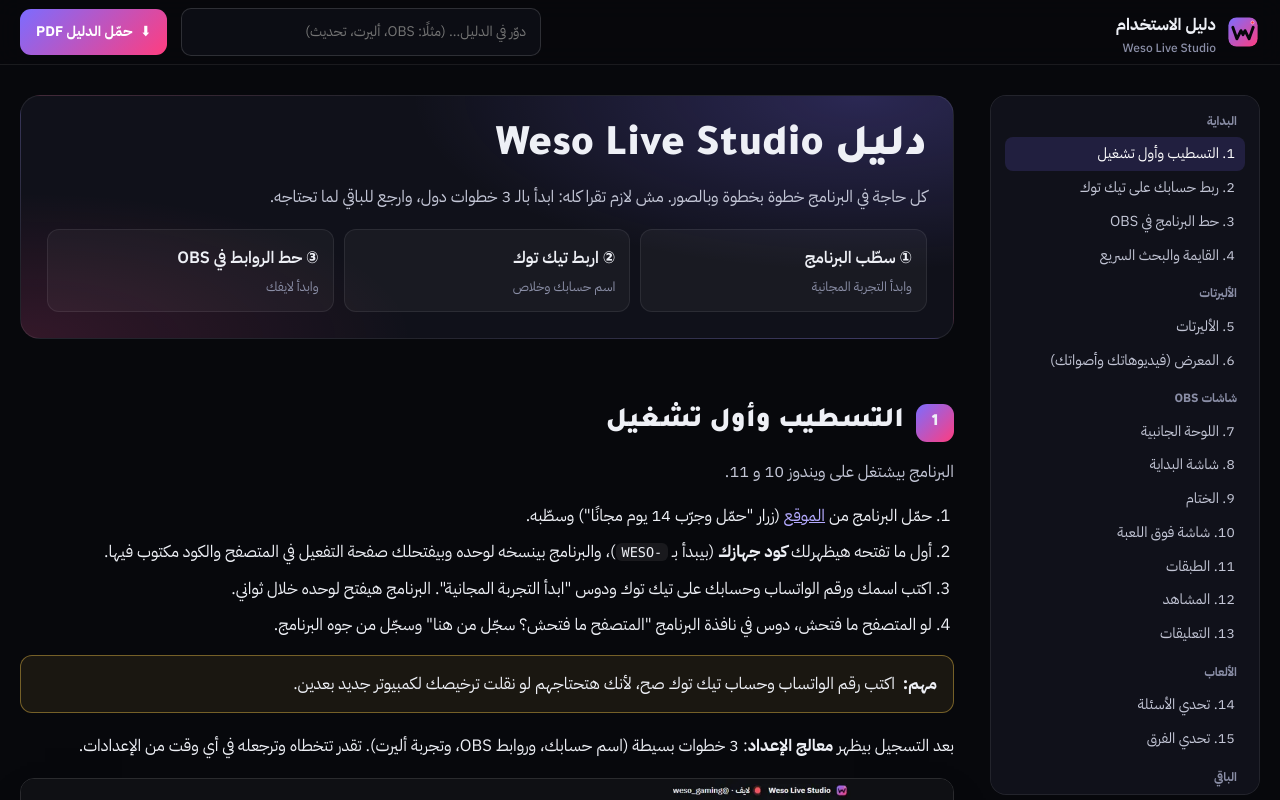
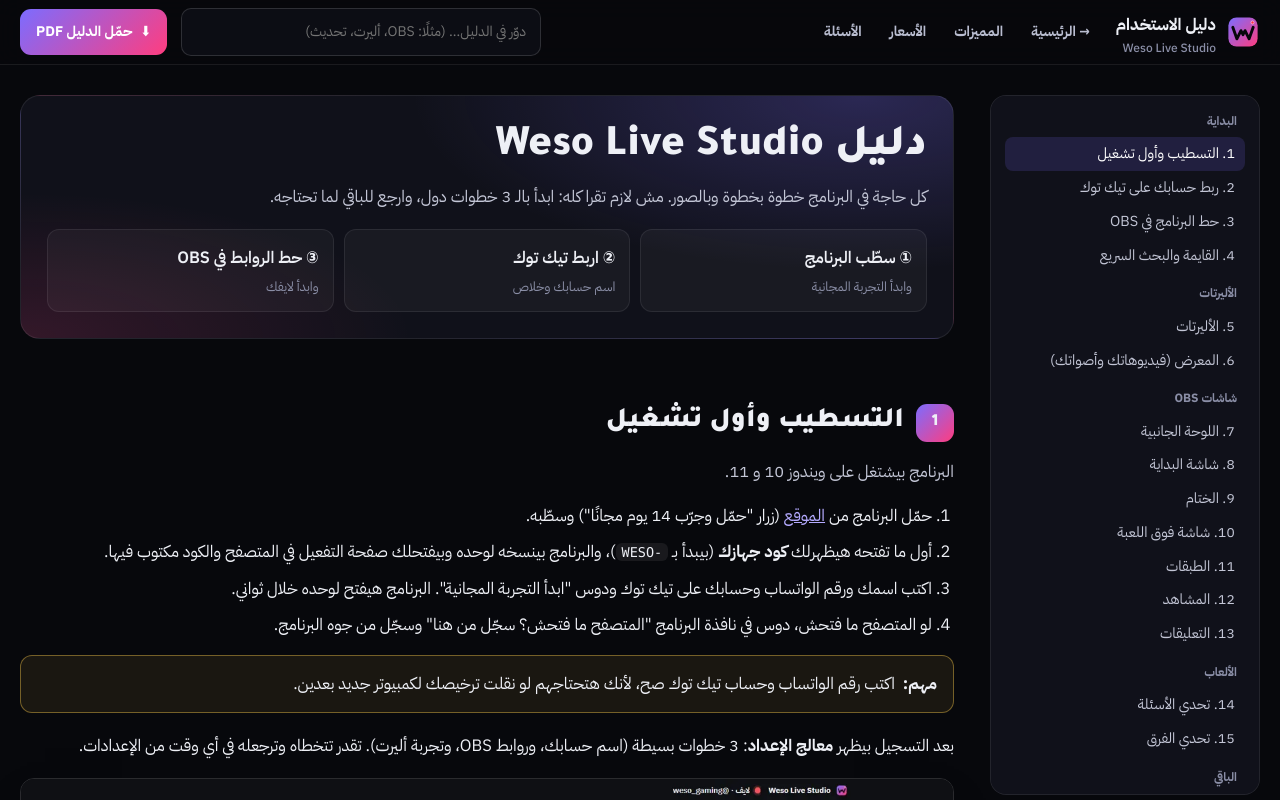
Before and after one commit to wesamtechno/wesamtechno.github.io, a plain HTML site: page guide/index.html in a window 1280 px wide. Shown: the top 800 px of the page. Drawn offline with Linux system fonts and the light colour scheme.

Commit message:
Add files via upload

```diff
--- a/guide/index.html
+++ b/guide/index.html
@@ -24,6 +24,12 @@ header.top { position: sticky; top: 0; z-index: 20; background: rgba(7,8,12,.86)
 .brand small { display: block; color: var(--muted); font-weight: 500; font-size: 12px; line-height: 1.2; }
 .search { margin-inline-start: auto; position: relative; width: min(360px, 45vw); }
 .search input { width: 100%; padding: 9px 14px; border-radius: 10px; border: 1px solid var(--line2); background: #0c0d14; color: var(--ink); font: inherit; font-size: 14px; }
+.site-nav { display: flex; gap: 4px; flex: none; }
+header.top .brand { flex: none; white-space: nowrap; }
+.site-nav a { padding: 8px 12px; border-radius: 10px; color: var(--mut, #b9bdd0); text-decoration: none; font-size: 14px; font-weight: 700; white-space: nowrap; }
+.site-nav a:hover { background: rgba(255,255,255,.06); color: #fff; }
+@media (max-width: 960px) { .site-nav .more { display: none; } }
+@media (max-width: 640px) { header.top .in { flex-wrap: wrap; row-gap: 8px; height: auto; padding: 8px 0; } header.top .search { order: 3; flex: 1 1 100%; } }
 .btn { display: inline-flex; align-items: center; gap: 8px; padding: 9px 16px; border-radius: 11px; border: 0; background: linear-gradient(135deg, var(--v), var(--p)); color: #fff; font: inherit; font-weight: 700; font-size: 14px; text-decoration: none; cursor: pointer; white-space: nowrap; }
 .btn.ghost { background: rgba(255,255,255,.06); border: 1px solid var(--line2); }
 .layout { width: min(1240px, 100% - 32px); margin: 0 auto; display: grid; grid-template-columns: 270px minmax(0, 1fr); gap: 36px; padding: 30px 0 80px; }
@@ -90,6 +96,7 @@ mark { background: rgba(255,204,77,.35); color: inherit; border-radius: 3px; }
 <header class="top">
   <div class="in">
     <a class="brand" href="../"><img src="../media/weso-logo.svg" alt="" width="34" height="34"><span>دليل الاستخدام<small>Weso Live Studio</small></span></a>
+    <nav class="site-nav no-print" aria-label="صفحات الموقع"><a href="../">→ الرئيسية</a><a class="more" href="../#features">المميزات</a><a class="more" href="../#pricing">الأسعار</a><a class="more" href="../#faq">الأسئلة</a></nav>
     <div class="search"><input id="q" type="search" placeholder="دوّر في الدليل… (مثلًا: OBS، أليرت، تحديث)" autocomplete="off"></div>
     <a class="btn pdf no-print" href="Weso-Live-Studio-Guide.pdf" download>⬇ <span>حمّل الدليل PDF</span></a>
   </div>
```
